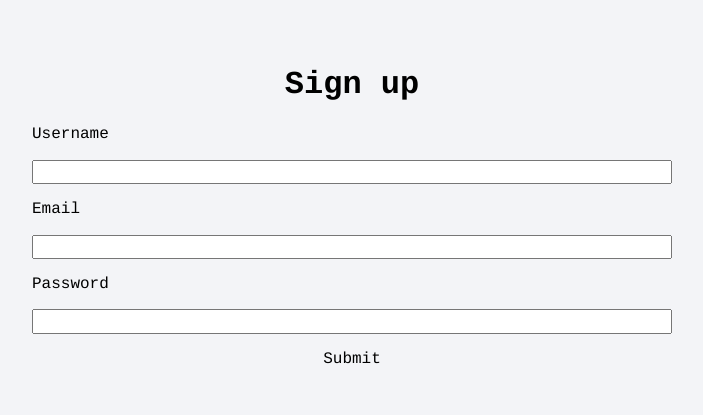
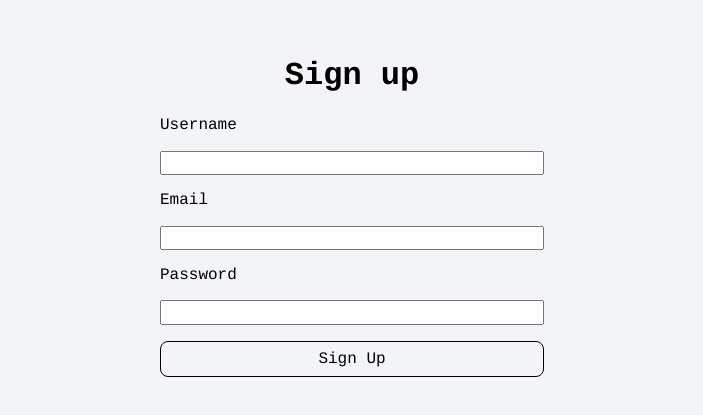
Before and after one commit to bobby-rust/queue-social, a React (Vite) app: page /signup in a window 1280 px wide. Shown: the part 193-608 px from the top of the page, without its empty margins (288-991 px from the left). Built offline with nearby package versions, Linux system fonts and the light colour scheme.

Commit message:
more sign up page ui

```diff
--- a/src/App.css
+++ b/src/App.css
@@ -1,3 +1,7 @@
+/**
+* Landing page styles
+*/
+
 .landing {
     display: flex;
     justify-content: center;
@@ -6,16 +10,7 @@
     height: 100vh;
 }
 
-.button {
-    padding: 0.5rem 1rem;
-    color: black;
-    border: 1px solid black;
-    border-radius: 0.5rem;
-}
-
 .button-wrapper {
     display: flex;
     gap: 1rem;
 }
-
---background: #f3f4f7;
--- a/src/App.tsx
+++ b/src/App.tsx
@@ -1,6 +1,5 @@
 import "./App.css";
 import { Link } from "react-router";
-import Button from "./components/Button";
 
 function App() {
     return (
@@ -9,10 +8,10 @@ function App() {
                 <h1>Welcome to QueueSocial</h1>
                 <div className="button-wrapper">
                     <Link to="/signin">
-                        <Button text="Sign in" />
+                        <button>Sign In</button>
                     </Link>
                     <Link to="/signup">
-                        <Button text="Sign up" />
+                        <button>Sign Up</button>
                     </Link>
                 </div>
             </div>
--- a/src/components/Button.tsx
+++ /dev/null
@@ -1,7 +0,0 @@
-interface ButtonProps {
-    text: string;
-}
-
-export default function Button({ text }: ButtonProps) {
-    return <button className="button">{text}</button>;
-}
--- a/src/index.css
+++ b/src/index.css
@@ -418,10 +418,11 @@ template {
 button,
 input[type="submit"],
 input[type="reset"] {
+    color: black;
+    border: 1px solid black;
+    border-radius: 0.5rem;
     background: none;
-    color: inherit;
-    border: none;
-    padding: 0;
+    padding: 0.5rem 1rem;
     font: inherit;
     cursor: pointer;
     outline: inherit;
--- a/src/signup/SignUp.css
+++ b/src/signup/SignUp.css
@@ -10,5 +10,17 @@
     display: flex;
     flex-direction: column;
     gap: 1rem;
-    width: 50%;
+    width: 30%;
 }
+
+@media (max-width: 600px) {
+    .signup-form {
+        width: 80%;
+    }
+}
+
+@media (max-width: 1024px) {
+    .signup-form {
+        width: 50%;
+    }
+}
--- a/src/signup/SignUp.tsx
+++ b/src/signup/SignUp.tsx
@@ -9,18 +9,26 @@ interface FormInput {
 
 export default function SignUp() {
     const { register, handleSubmit } = useForm<FormInput>();
-    const onSubmit: SubmitHandler<FormInput> = (data) => console.log(data);
+    const onSubmit: SubmitHandler<FormInput> = (data: FormInput) => {
+        console.log(import.meta.env.VITE_API_URL);
+        console.log(data);
+        console.log("Sup");
+    };
+
     return (
         <div className="signup">
             <h1>Sign up</h1>
-            <form className="signup-form" onSubmit={handleSubmit(onSubmit)}>
+            <form
+                className="signup-form"
+                onKeyDown={(e) => e.key == "Enter" && e.preventDefault()}
+            >
                 <label>Username</label>
                 <input {...register("username")} />
                 <label>Email</label>
-                <input {...register("password")} />
+                <input type="email" {...register("password")} />
                 <label>Password</label>
-                <input {...register("password")} />
-                <input type="submit" />
+                <input type="password" {...register("password")} />
+                <button onClick={handleSubmit(onSubmit)}>Sign Up</button>
             </form>
         </div>
     );
```
Also changed, not shown: package.json (+10 -10 lines), 2 other files (tests, documents, lock files or other folders).
